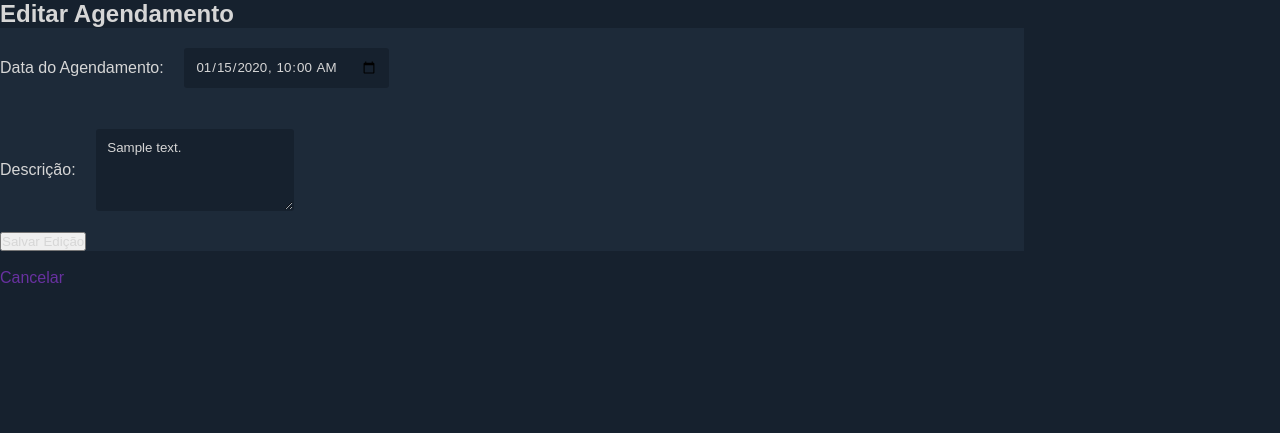
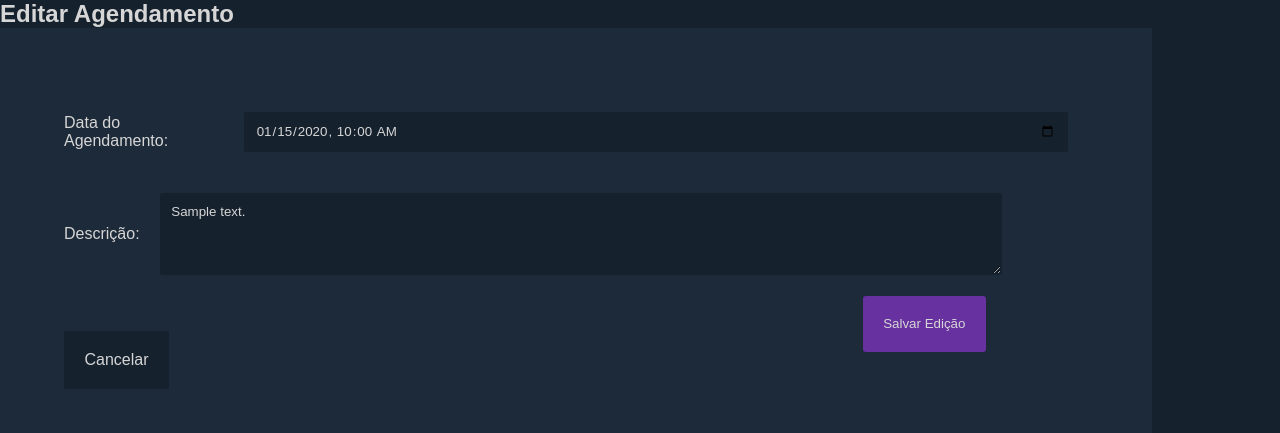
Before and after one commit to ViniciosGabriel1/AgendaPHP, a PHP site: page /editar.php?id=1 in a window 1280 px wide. Shown: the part 82-515 px from the top of the page. Run offline with PHP 8.4, Linux system fonts and the light colour scheme; the visitor is signed in with stand-in values (Sample User, id 1); tables that the repository leaves empty or names only in its code hold one stand-in row (values such as "Sample post").

Commit message:
atualização do layout

```diff
--- a/agendar.php
+++ b/agendar.php
@@ -36,6 +36,7 @@ if ($resultUsuario->num_rows > 0) {
 <head>
 <title>Agendar Novo</title>
    <?php require 'header.php'; ?>
+   <link rel="stylesheet" href="style/editar.css">
 </head>
 <body>
 
@@ -55,11 +56,11 @@ if ($resultUsuario->num_rows > 0) {
                 <textarea id="description" name="description" rows="4" class="form-control" required></textarea>
             </div>
 
-            <button type="submit" class="btn btn-primary">Agendar</button>
+            <button  type="submit" class="btn btn-primary">Agendar</button>
         </form>
 
         <br>
-        <a href="index.php" class="btn btn-secondary">Voltar para a página inicial</a>
+        <a  href="index.php" class="btn btn-secondary">Voltar para a página inicial</a>
     </div>
     <script src="js/menu.js"></script>
 </body>
--- a/editar.php
+++ b/editar.php
@@ -49,11 +49,9 @@ $conn->close();
             <textarea id="description" name="description" rows="4" class="form-control" required><?= $description; ?></textarea>
         </div>
 
-        <button type="submit" class="btn btn-primary">Salvar Edição</button>
+        <button type="submit" id="saveedit" class="btn btn-primary">Salvar Edição</button>
+        <a id="cancelaredit" href="index.php" class="btn btn-secondary">Cancelar</a>
     </form>
-
-    <br>
-    <a href="../index.php" class="btn btn-secondary">Cancelar</a>
 </div>
 <script src="js/menu.js"></script>
 </body>
--- a/js/menu.js
+++ b/js/menu.js
@@ -9,6 +9,4 @@ function dropdownMenu(){
         dropdownMenu.style.display="none";
         statusDrop = "oculto";
     }
-
-
 }
--- a/style/editar.css
+++ b/style/editar.css
@@ -7,12 +7,14 @@
 form{
     background-color: var(--cor-3);
     width: 80%;
+    padding: 5%;
 }
 .form-group{
     display: flex;
     align-items: center;
 }
 form input,textarea{
+    width: 80%;
     margin: 2%;
     padding:1%;
     color: var(--cor-1);
@@ -23,3 +25,19 @@ form input,textarea{
     color: var(--cor-2);
     border: 1px solid transparent;
 }
+
+#saveedit{
+    background-color: var(--cor-7);
+    border: none;
+    padding: 2%;
+    cursor: pointer;
+    border-radius: 3px;
+    margin-left: 78%;
+}
+
+#cancelaredit{
+    background-color: var(--cor-1);
+    padding: 2%;
+    color: var(--cor-2);
+    border-radius: 3p
+}
```
